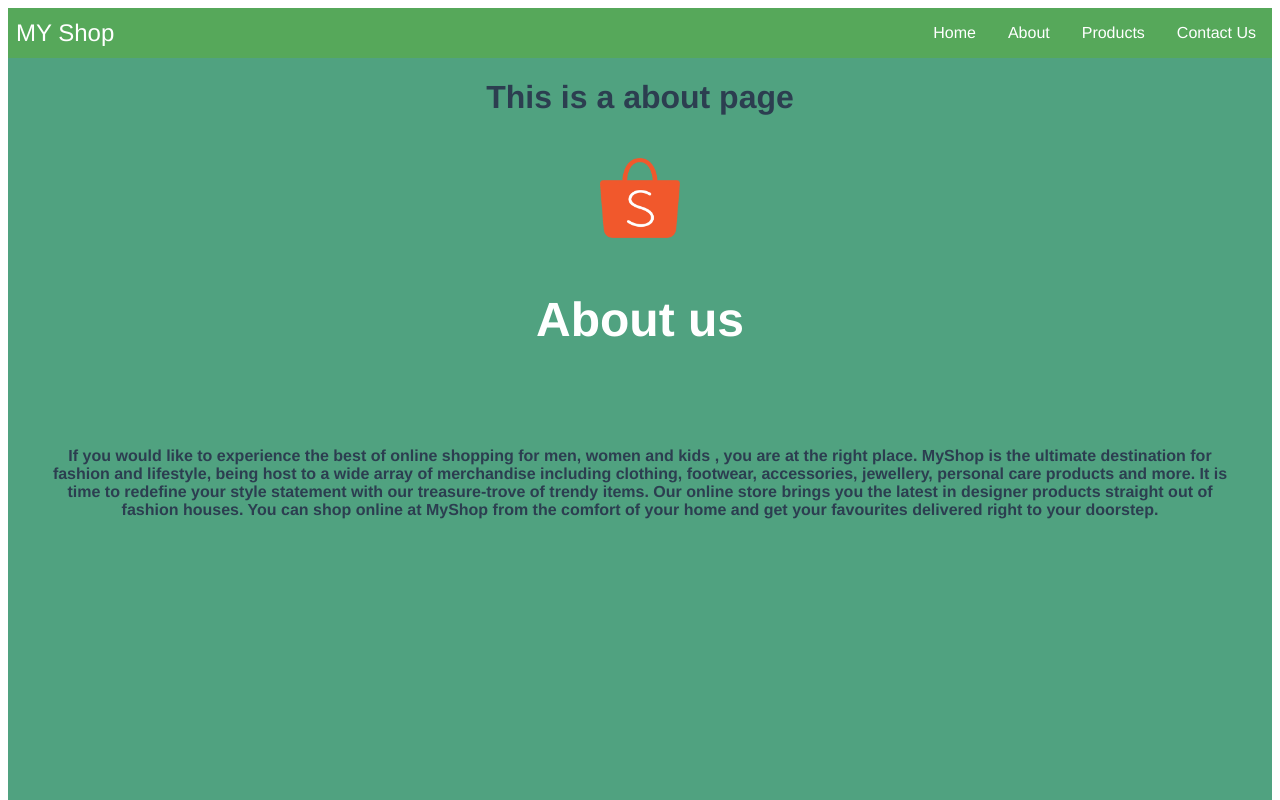
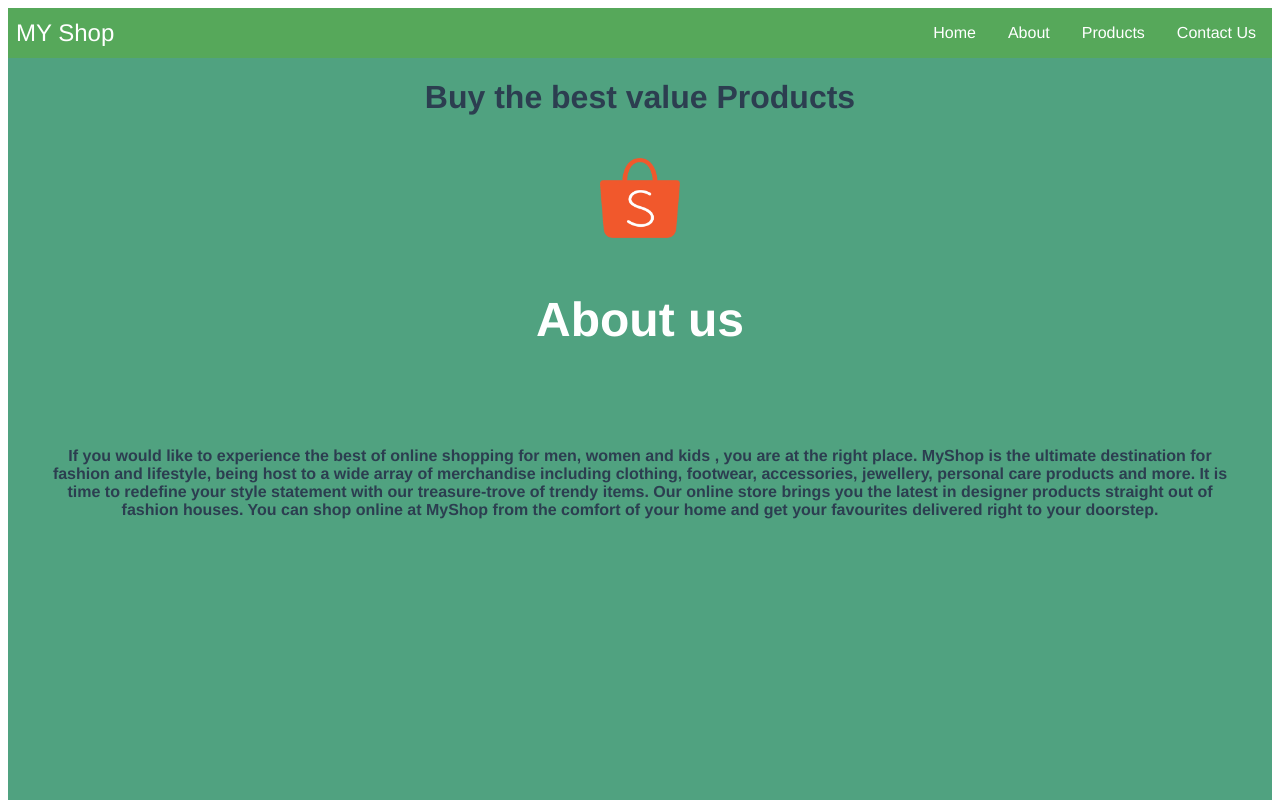
Before and after one commit to jenseneducation-surya-chitturi/webshop_tdd_grup11, a Vue app: page /about in a window 1280 px wide. Shown: the top 800 px of the page. Built offline with nearby package versions, Linux system fonts and the light colour scheme.

Commit message:
modify about page

```diff
--- a/src/views/AboutPage.vue
+++ b/src/views/AboutPage.vue
@@ -1,6 +1,6 @@
 <template>
   <div class="about-container">
-    <h1>This is a about page</h1>
+    <h1>Buy the best value Products</h1>
     <div class="wrapper">
       <img class="Logo" src="../assets/shopLogo.png" alt="logo" />
       <h1 class="title">{{ title }}</h1>
@@ -11,19 +11,19 @@
 </template>
 
 <script>
-import Footer from '@/components/Footer.vue'
+import Footer from "@/components/Footer.vue";
 export default {
   name: "Aboutpage",
   components: {
-    Footer
+    Footer,
   },
   data() {
     return {
       title: "About us",
       description:
-        "If you would like to experience the best of online shopping for men, women and kids , you are at the right place. MyShop is the ultimate destination for fashion and lifestyle, being host to a wide array of merchandise including clothing, footwear, accessories, jewellery, personal care products and more. It is time to redefine your style statement with our treasure-trove of trendy items. Our online store brings you the latest in designer products straight out of fashion houses. You can shop online at MyShop from the comfort of your home and get your favourites delivered right to your doorstep."
+        "If you would like to experience the best of online shopping for men, women and kids , you are at the right place. MyShop is the ultimate destination for fashion and lifestyle, being host to a wide array of merchandise including clothing, footwear, accessories, jewellery, personal care products and more. It is time to redefine your style statement with our treasure-trove of trendy items. Our online store brings you the latest in designer products straight out of fashion houses. You can shop online at MyShop from the comfort of your home and get your favourites delivered right to your doorstep.",
     };
-  }
+  },
 };
 </script>
 
@@ -53,10 +53,7 @@
   text-align: center;
   height: 70vh;
 }
-.Logo{
-
-  height:80px;
-
-
+.Logo {
+  height: 80px;
 }
 </style>
```
